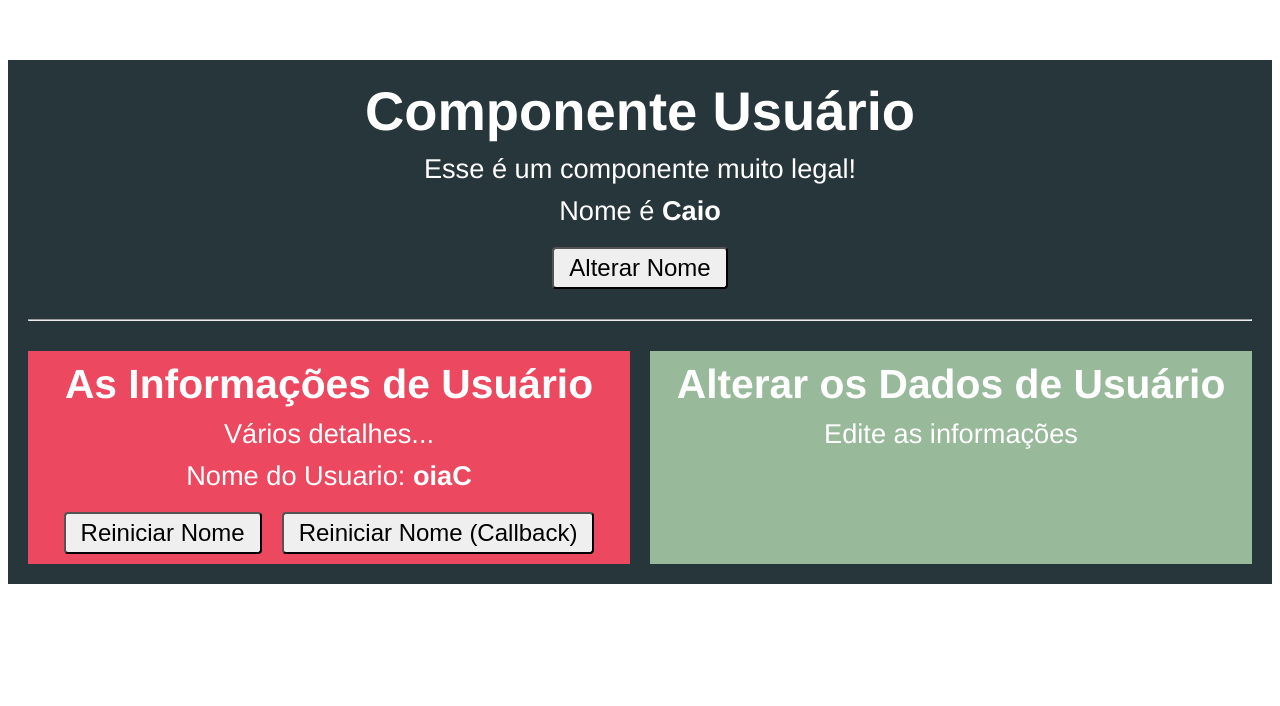
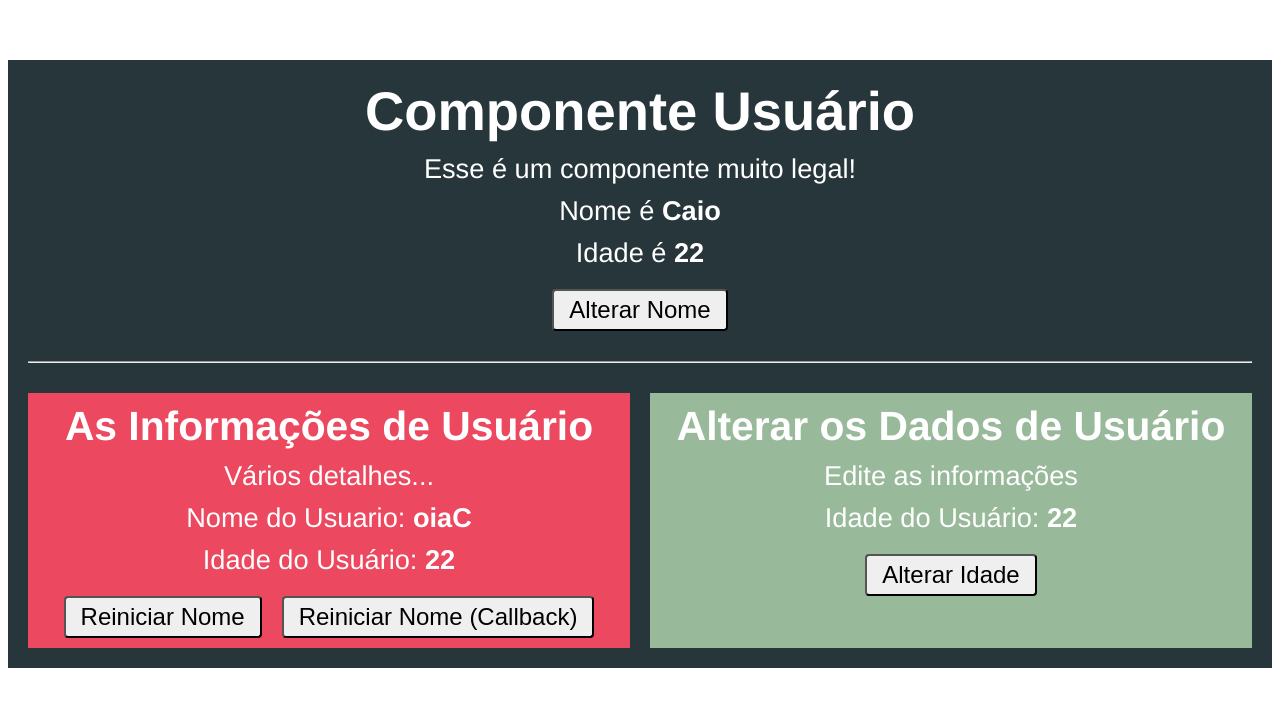
Before and after one commit to lmbaldi/curso-vue, a Vue app in the folder componentes-comunicacao/comunicacao/: page / in a window 1280 px wide. Shown: the top 706 px of the page. Built offline with nearby package versions, Linux system fonts and the light colour scheme.

Commit message:
communication between brothers

```diff
--- a/componentes-comunicacao/comunicacao/src/components/Usuario.vue
+++ b/componentes-comunicacao/comunicacao/src/components/Usuario.vue
@@ -5,16 +5,21 @@
     <p>
       Nome é <strong> {{ nome }} </strong>
     </p>
+    <p> Idade é <strong> {{ idade }} </strong></p>
     <button @click="alterarNome">Alterar Nome</button>
     <hr />
     <div class="componentes">
       <app-usuario-info
         :nome="nome"
+        :idade="idade"
         @nomeMudou="nome = $event.novo"
         :reiniciarFn="reiniciarNome"
       />
 
-      <app-usuario-editar />
+      <app-usuario-editar
+        :idade="idade"
+        @idadeMudou="idade = $event"
+      />
     </div>
   </div>
 </template>
@@ -29,6 +34,7 @@ export default {
   data() {
     return {
       nome: "Caio",
+      idade: 22,
     };
   },
   methods: {
--- a/componentes-comunicacao/comunicacao/src/components/UsuarioEditar.vue
+++ b/componentes-comunicacao/comunicacao/src/components/UsuarioEditar.vue
@@ -2,13 +2,25 @@
   <div class="componente">
     <h2>Alterar os Dados de Usuário</h2>
     <p>Edite as informações</p>
+    <p>
+      Idade do Usuário: <strong> {{ idade }}</strong>
+    </p>
+    <button @click="alterarIdade()">Alterar Idade</button>
   </div>
 </template>
 
 <script>
 export default {
-
-}
+  props: {
+    idade: Number,
+  },
+  methods: {
+    alterarIdade() {
+      //this.idade = 33
+      this.$emit("idadeMudou", 33);
+    },
+  },
+};
 </script>
 
 <style scoped>
--- a/componentes-comunicacao/comunicacao/src/components/UsuarioInfo.vue
+++ b/componentes-comunicacao/comunicacao/src/components/UsuarioInfo.vue
@@ -5,9 +5,11 @@
     <p>
       Nome do Usuario: <strong> {{ inverterNome() }} </strong>
     </p>
+    <p>
+      Idade do Usuário: <strong> {{ idade }}</strong>
+    </p>
     <button @click="reiniciarNome">Reiniciar Nome</button>
     <button @click="reiniciarFn()">Reiniciar Nome (Callback)</button>
-
   </div>
 </template>
 
@@ -22,7 +24,8 @@ export default {
       //    return Array(10).fill(0).join(', ');
       //}
     },
-    reiniciarFn: Function
+    reiniciarFn: Function,
+    idade: Number,
   },
 
   methods: {
```
Lines whose indentation alone changed are shown as unchanged.
